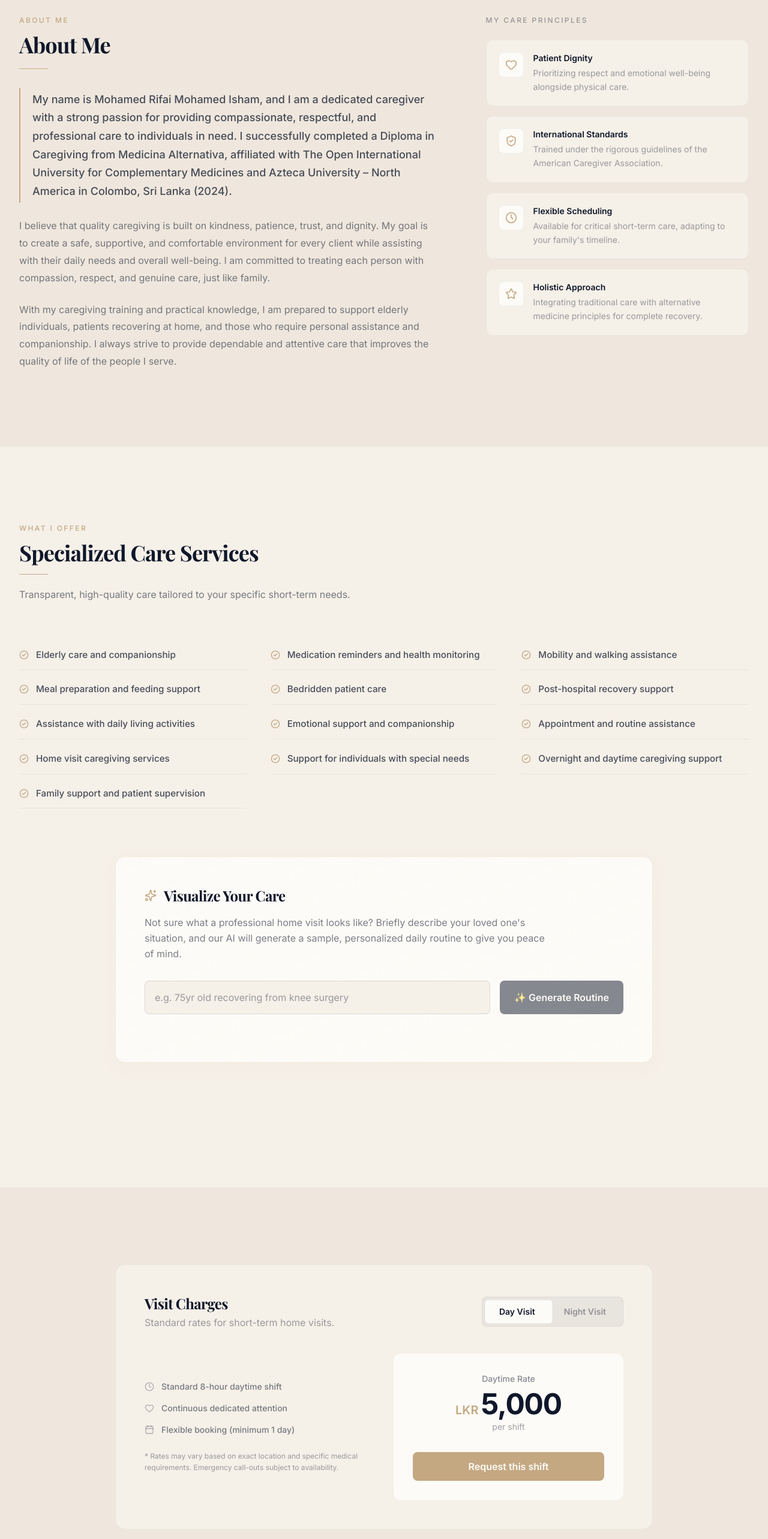
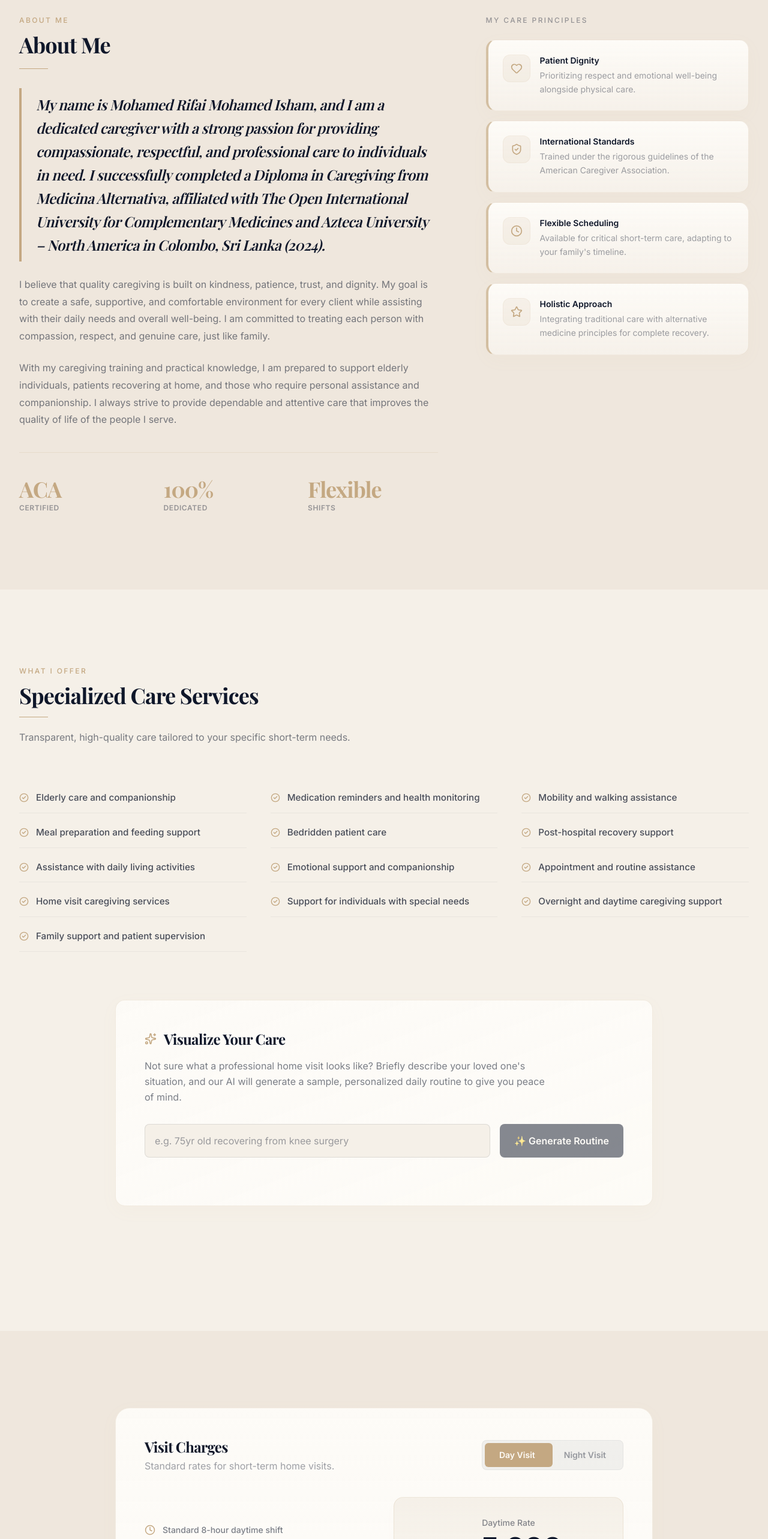
Before and after one commit to nazham/caregiver-portfolio, a Next.js app: page / in a window 1280 px wide. Shown: the part 921-3487 px from the top of the page at 60% size. Built offline with nearby package versions, Linux system fonts and the light colour scheme.

Commit message:
feat: enhance About and Pricing component aesthetics with updated typography, iconography, and interactive card styling.

```diff
--- a/src/components/About.tsx
+++ b/src/components/About.tsx
@@ -37,10 +37,26 @@ export default function About() {
               {about.bioParagraphs.map((paragraph, idx) => (
                 <p
                   key={idx}
-                  className={idx === 0 ? "text-lg text-secondary-text font-medium border-l-2 border-accent pl-5 py-1 leading-[1.7]" : ""}
+                  className={idx === 0 ? "text-xl sm:text-2xl heading-serif italic text-primary-text font-medium border-l-4 border-accent pl-6 py-2 leading-relaxed" : ""}
                   dangerouslySetInnerHTML={{ __html: paragraph }}
                 />
               ))}
+            </div>
+
+            {/* Premium Stats Grid */}
+            <div className="grid grid-cols-3 gap-6 pt-10 border-t border-accent/20 mt-10">
+              <div>
+                <p className="heading-serif text-3xl sm:text-4xl font-bold text-accent">ACA</p>
+                <p className="text-xs text-muted-text uppercase font-semibold tracking-wider mt-1">Certified</p>
+              </div>
+              <div>
+                <p className="heading-serif text-3xl sm:text-4xl font-bold text-accent">100%</p>
+                <p className="text-xs text-muted-text uppercase font-semibold tracking-wider mt-1">Dedicated</p>
+              </div>
+              <div>
+                <p className="heading-serif text-3xl sm:text-4xl font-bold text-accent">Flexible</p>
+                <p className="text-xs text-muted-text uppercase font-semibold tracking-wider mt-1">Shifts</p>
+              </div>
             </div>
           </article>
 
@@ -51,10 +67,10 @@ export default function About() {
               {about.values.map((item, idx) => (
                 <div
                   key={idx}
-                  className="bg-primary-bg p-5 rounded-xl border border-light-border flex gap-4 items-start transition-colors duration-300 hover:border-accent/30"
+                  className="group bg-linear-to-b from-secondary-bg to-secondary-bg/50 p-6 rounded-2xl border border-accent/20 border-l-4 border-l-accent/70 dark:border-l-accent dark:border-light-border shadow-[0_8px_30px_rgba(196,168,130,0.04)] dark:shadow-none flex gap-4 items-start transition-all duration-300 hover:border-accent/40 hover:border-l-accent hover:-translate-y-1 hover:shadow-[0_16px_40px_rgba(196,168,130,0.12)] dark:hover:shadow-[0_16px_40px_rgba(0,0,0,0.35)]"
                 >
-                  <div className="bg-secondary-bg p-2.5 rounded-lg border border-light-border shrink-0">
-                    {getIcon(item.iconName, 'w-5 h-5 text-accent')}
+                  <div className="bg-accent-muted p-3 rounded-xl border border-accent/10 shrink-0 transition-all duration-300 group-hover:bg-accent group-hover:border-accent/50 text-accent group-hover:text-secondary-bg">
+                    {getIcon(item.iconName, 'w-5 h-5 transition-colors duration-300')}
                   </div>
                   <div>
                     <h4 className="font-semibold text-primary-text mb-1 text-sm">{item.title}</h4>
--- a/src/components/Pricing.tsx
+++ b/src/components/Pricing.tsx
@@ -11,7 +11,7 @@ export default function Pricing() {
   const activePlan = pricing.options[pricingTab];
 
   const getFeatureIcon = (idx: number) => {
-    const iconClass = "w-4 h-4 text-primary-text/30 dark:text-muted-text shrink-0";
+    const iconClass = "w-4.5 h-4.5 text-accent shrink-0 transition-transform duration-300 group-hover:scale-110";
     switch (idx) {
       case 0:
         return <Clock className={iconClass} />;
@@ -30,7 +30,7 @@ export default function Pricing() {
 
         {/* Pricing Matrix Card */}
         <div
-          className="bg-primary-bg border border-light-border rounded-2xl p-8 md:p-12 max-w-4xl mx-auto"
+          className="bg-linear-to-b from-secondary-bg to-secondary-bg/95 border border-accent/20 dark:border-light-border shadow-[0_8px_30px_rgba(196,168,130,0.04)] dark:shadow-none rounded-3xl p-8 md:p-12 max-w-4xl mx-auto"
         >
           {/* Header & Toggle Switch Row */}
           <div className="flex flex-col sm:flex-row justify-between items-center mb-10 gap-6">
@@ -50,9 +50,9 @@ export default function Pricing() {
                 aria-selected={pricingTab === 'day'}
                 aria-controls="pricing-tabpanel"
                 onClick={() => setPricingTab('day')}
-                className={`relative z-10 px-6 py-2.5 text-sm font-semibold rounded-md transition-all duration-200 cursor-pointer ${
+                className={`relative z-10 px-6 py-2.5 text-sm font-semibold rounded-md transition-all duration-300 cursor-pointer ${
                   pricingTab === 'day'
-                    ? 'text-primary-text'
+                    ? 'text-secondary-bg'
                     : 'text-muted-text hover:text-lead-text'
                 }`}
               >
@@ -63,9 +63,9 @@ export default function Pricing() {
                 aria-selected={pricingTab === 'night'}
                 aria-controls="pricing-tabpanel"
                 onClick={() => setPricingTab('night')}
-                className={`relative z-10 px-6 py-2.5 text-sm font-semibold rounded-md transition-all duration-200 cursor-pointer ${
+                className={`relative z-10 px-6 py-2.5 text-sm font-semibold rounded-md transition-all duration-300 cursor-pointer ${
                   pricingTab === 'night'
-                    ? 'text-primary-text'
+                    ? 'text-secondary-bg'
                     : 'text-muted-text hover:text-lead-text'
                 }`}
               >
@@ -74,7 +74,7 @@ export default function Pricing() {
 
               {/* Sliding Background indicator */}
               <div
-                className="absolute top-1 bottom-1 left-1 w-[calc(50%-4px)] bg-secondary-bg rounded-md border border-light-border transition-transform duration-300 ease-[cubic-bezier(0.23,1,0.32,1)] motion-reduce:transition-none"
+                className="absolute top-1 bottom-1 left-1 w-[calc(50%-4px)] bg-accent rounded-md transition-transform duration-300 ease-[cubic-bezier(0.23,1,0.32,1)] motion-reduce:transition-none"
                 style={{
                   transform: pricingTab === 'day'
                     ? 'translateX(0)'
@@ -96,9 +96,9 @@ export default function Pricing() {
             <div className="order-2 md:order-1">
               <ul className="space-y-4">
                 {activePlan.features.map((feature, idx) => (
-                  <li key={idx} className="flex items-center gap-3 text-lead-text font-medium text-sm">
+                  <li key={idx} className="flex items-center gap-3 text-lead-text font-medium text-sm group cursor-default">
                     {getFeatureIcon(idx)}
-                    <span>{feature}</span>
+                    <span className="transition-colors duration-300 group-hover:text-primary-text">{feature}</span>
                   </li>
                 ))}
               </ul>
@@ -109,7 +109,7 @@ export default function Pricing() {
 
             {/* Rates Card Column */}
             <article
-              className="order-1 md:order-2 bg-secondary-bg rounded-xl p-8 text-center relative overflow-hidden text-primary-text"
+              className="order-1 md:order-2 bg-linear-to-b from-primary-bg to-primary-bg/40 border border-accent/20 dark:border-light-border p-8 rounded-2xl text-center relative overflow-hidden text-primary-text shadow-[0_8px_20px_rgba(196,168,130,0.02)] hover:border-accent/35 transition-all duration-300"
             >
               <h4 className="text-primary-text/50 font-medium mb-2 text-sm">
                 {pricingTab === 'day' ? 'Daytime Rate' : 'Overnight Rate'}
```
